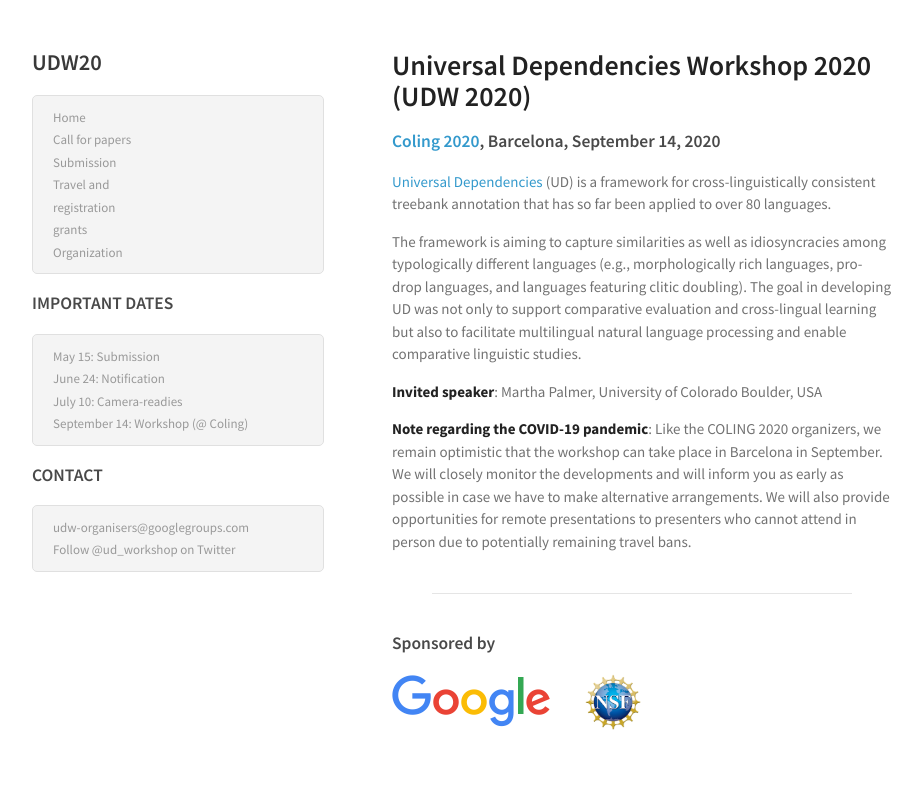
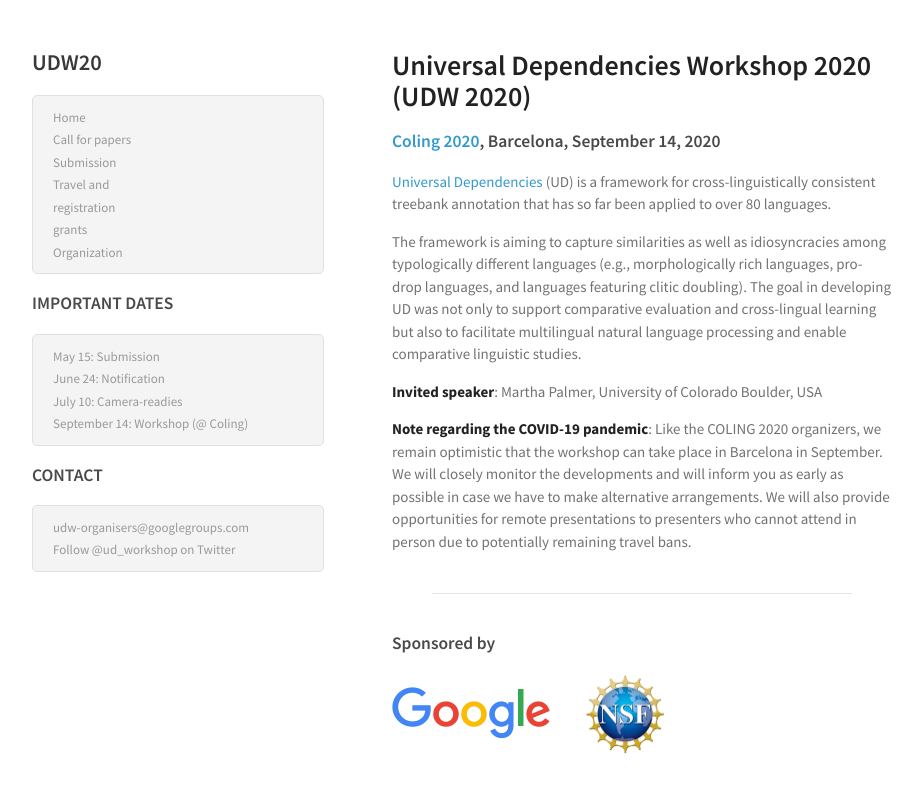
Before and after one commit to UniversalDependencies/udw21, a Jekyll site: the page built from index.md, in a window 1280 px wide. Shown: the top 793 px of the page, without its empty margins (178-1100 px from the left). Built offline with Jekyll 4.4.1, drawn with Linux system fonts in a browser that asks for light colours.

Commit message:
Update index.md

```diff
--- a/index.md
+++ b/index.md
@@ -28,4 +28,4 @@ comparative linguistic studies.
 
 ### Sponsored by
 
-<img src="GoogleLogo_Color.png" alt="Google">  <img src="NSF_Logo.png" alt="NSF" height="56" style="margin: 0 0 0 30px">
+<img src="GoogleLogo_Color.png" alt="Google">  <img src="NSF_Logo.png" alt="NSF" height="80" style="margin: 0 0 0 30px">
```
